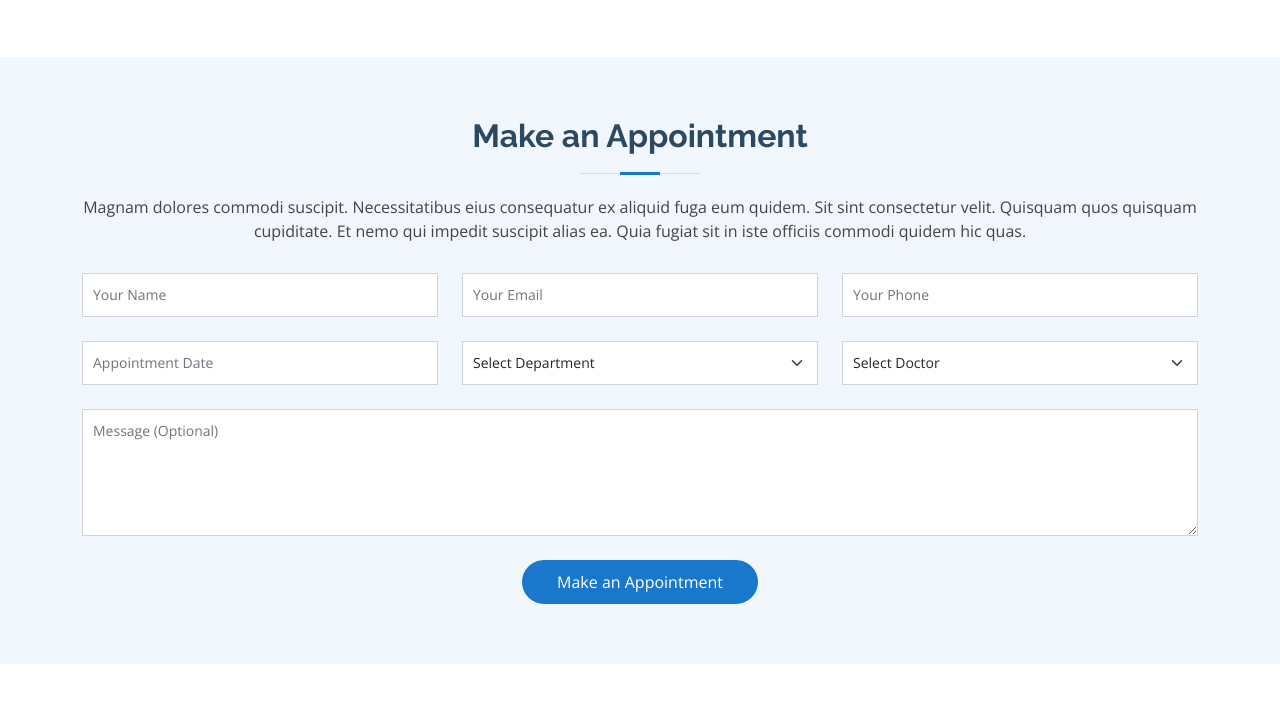
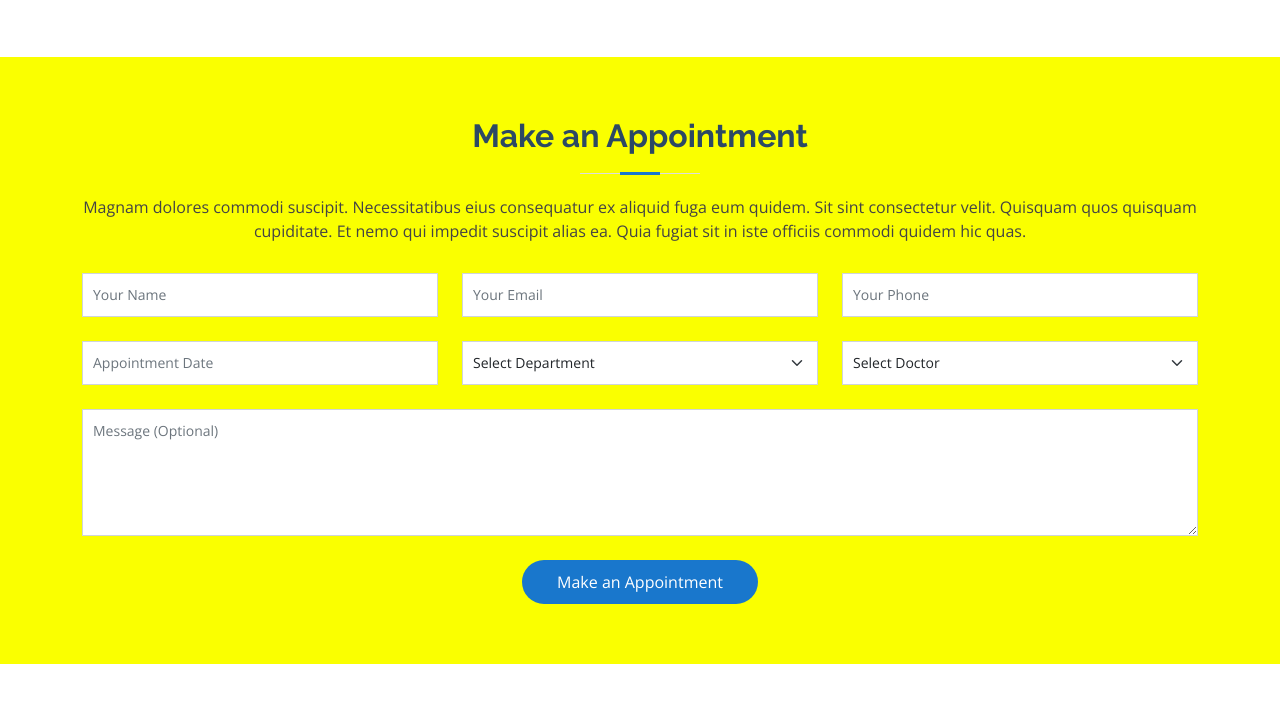
Before and after one commit to aalmuhammad/ProjectLombaOlivia, a plain HTML site: page index.html in a window 1280 px wide. Shown: the part 3140-3860 px from the top of the page. Drawn offline with nearby package versions, Linux system fonts and the light colour scheme.

Commit message:
Update style.css

```diff
--- a/assets/css/style.css
+++ b/assets/css/style.css
@@ -559,7 +559,7 @@ section {
 }
 
 .section-bg {
-  background-color: #f1f7fd;
+  background-color: #FAFF00; /*#f1f7fd;*/
 }
 
 .section-title {
```
